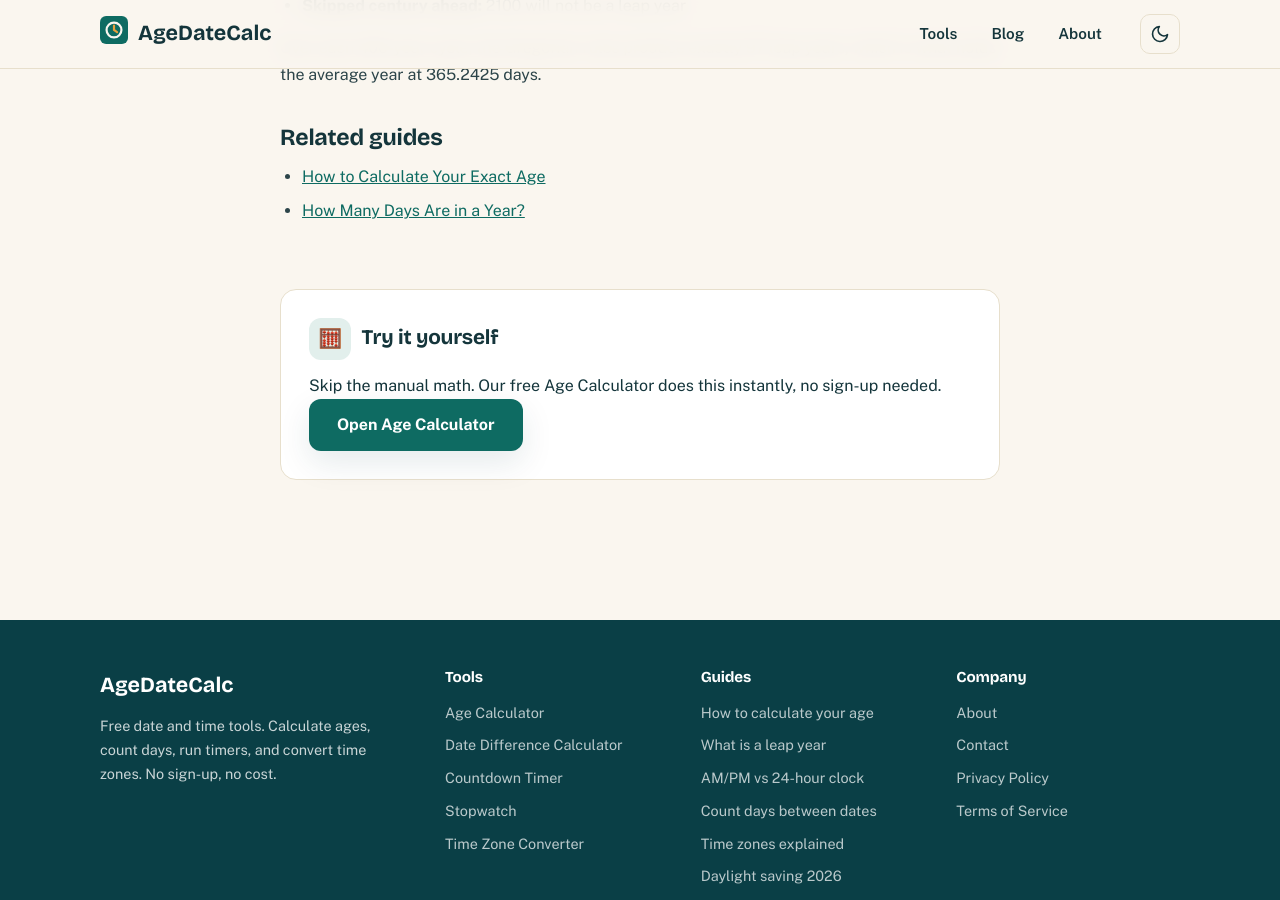
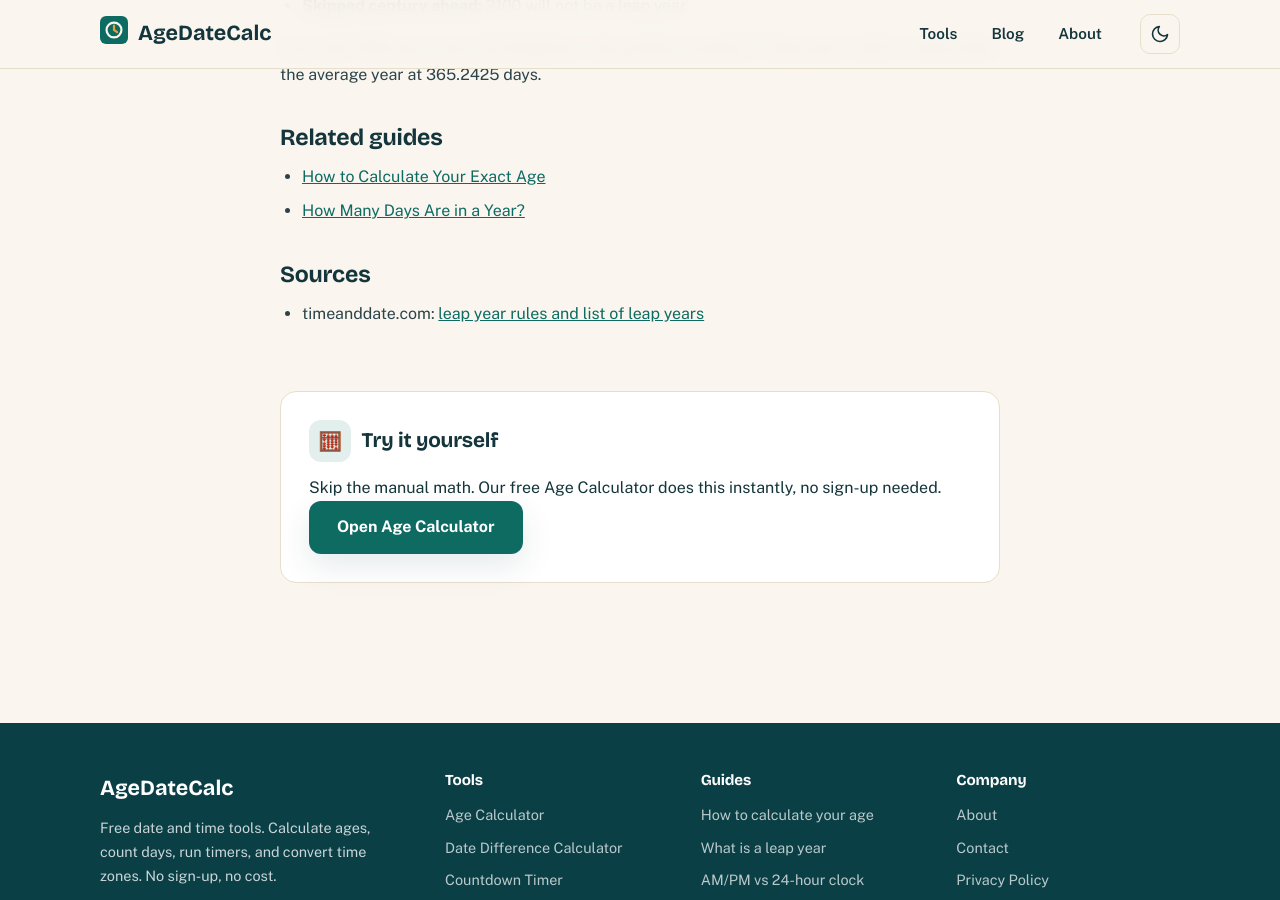
Before and after one commit to zaidmeo09-dhangal/agedatecalc, a Jekyll site: the page built from _posts/2026-10-21-what-is-a-leap-year.md, in a window 1280 px wide and 900 px high, scrolled down 2264 px. Built offline with Jekyll 4.4.1, drawn with Linux system fonts in a browser that asks for light colours.

Commit message:
2026 SEO upgrade: Organization+Article+Breadcrumb schema, about page owner identity, post authority sources, meta fix

```diff
--- a/_posts/2026-10-21-what-is-a-leap-year.md
+++ b/_posts/2026-10-21-what-is-a-leap-year.md
@@ -76,4 +76,8 @@ Over each 400-year cycle, the Gregorian rules produce exactly 97 leap years, whi
 - [How to Calculate Your Exact Age]({{ '/how-to-calculate-age/' | relative_url }})
 - [How Many Days Are in a Year?]({{ '/how-many-days-in-a-year/' | relative_url }})
 
+## Sources
+
+- timeanddate.com: [leap year rules and list of leap years](https://www.timeanddate.com/date/leapyear.html)
+
 </div>
```
